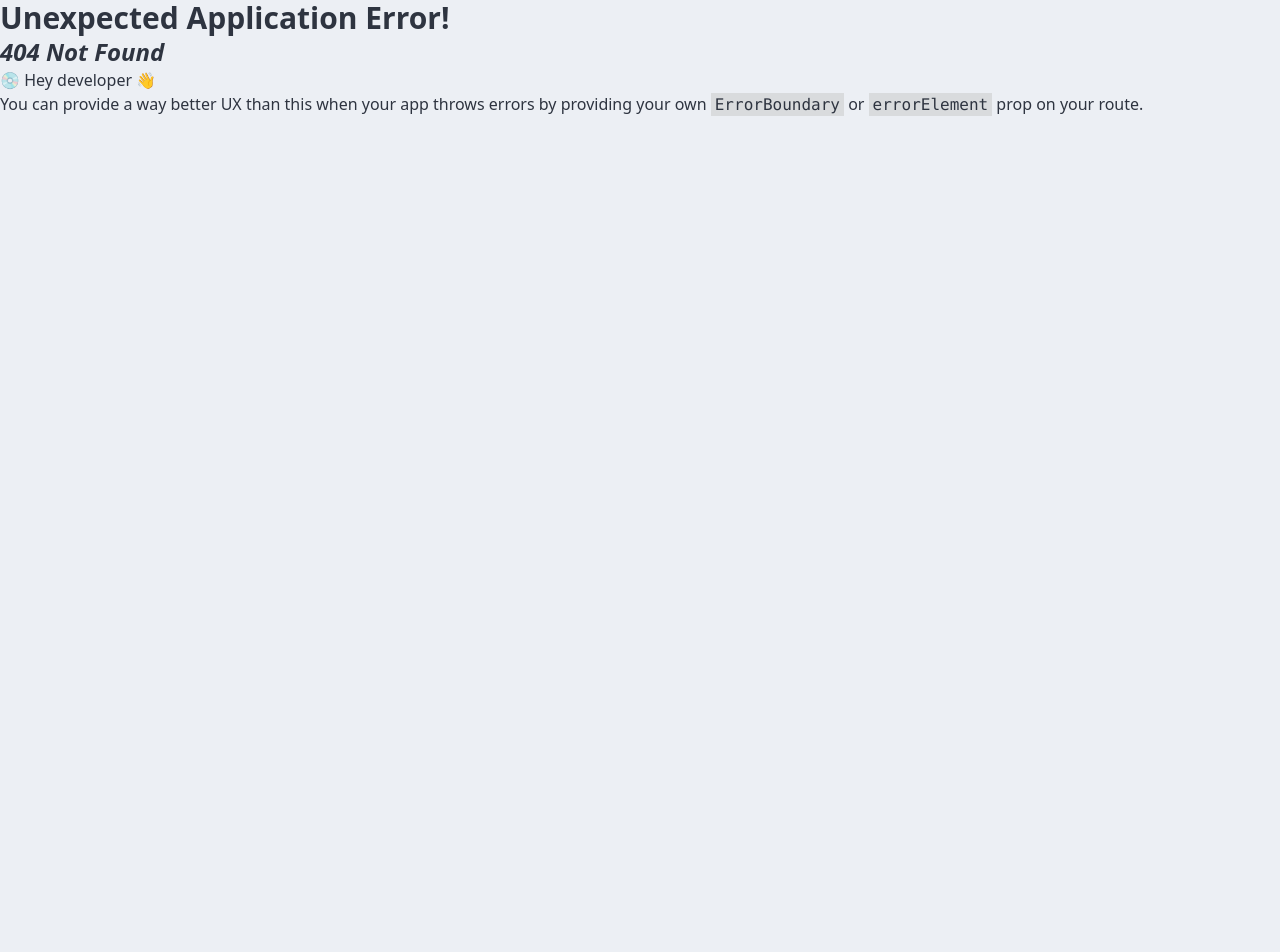
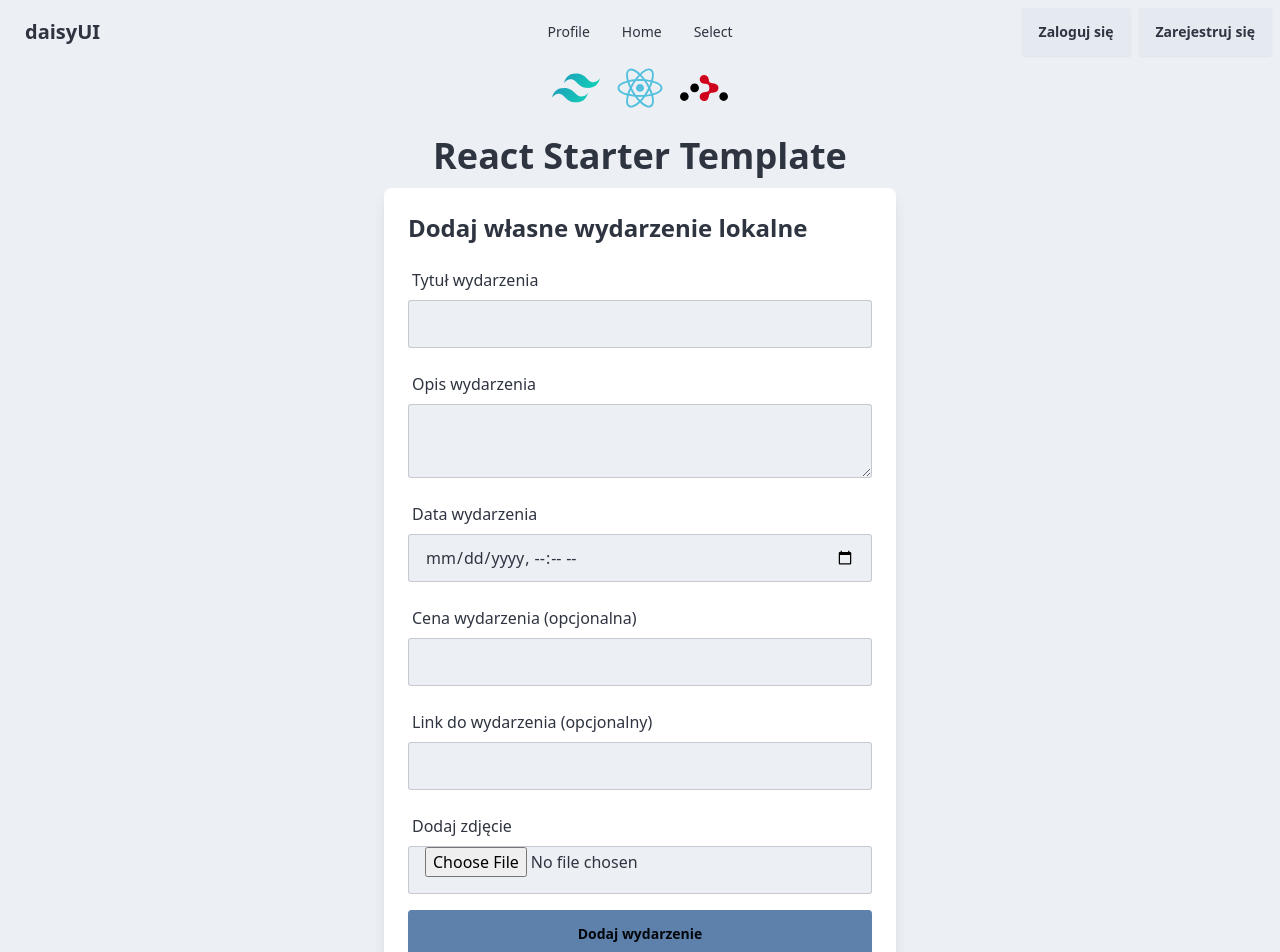
Before and after one commit to ChSylwia/ProjektDyplomowy-serwis-wydarzen-miasta-front, a React (Vite) app: page /events/add in a window 1280 px wide. Before the commit this address had no page. Shown: the top 952 px of the page. Before the commit the page ends 800 px from the top, so only its background shows below. Built offline with nearby package versions, Linux system fonts and the light colour scheme.

Commit message:
add user and basic basic local

```diff
--- a/src/main.jsx
+++ b/src/main.jsx
@@ -3,8 +3,4 @@ import ReactDOM from 'react-dom/client'
 import App from './App.jsx'
 import './index.css'
 
-ReactDOM.createRoot(document.getElementById('root')).render(
-  <React.StrictMode>
-    <App />
-  </React.StrictMode>
-)
+ReactDOM.createRoot(document.getElementById('root')).render(<App />)
--- a/src/pages/LocalEvent/EventAdd.jsx
+++ b/src/pages/LocalEvent/EventAdd.jsx
@@ -0,0 +1,152 @@
+import React, { useState } from 'react'
+import useApiClient from '../../components/Cookie/useApiClient'
+
+const EventAdd = () => {
+  const { post } = useApiClient()
+  const [formData, setFormData] = useState({
+    title: '',
+    description: '',
+    date: '',
+    price: '',
+    link: '',
+    image: ''
+  })
+
+  const [loading, setLoading] = useState(false)
+  const [error, setError] = useState(null)
+  const [success, setSuccess] = useState(false)
+
+  // Handle form input changes
+  const handleInputChange = (e) => {
+    const { name, value } = e.target
+    setFormData({
+      ...formData,
+      [name]: value
+    })
+  }
+
+  // Handle form submission
+  const handleSubmit = async (e) => {
+    e.preventDefault()
+    setLoading(true)
+    setError(null)
+    setSuccess(false)
+
+    try {
+      const response = await post('/local-events/create', formData)
+
+      if (response.ok) {
+        setSuccess(true)
+        setFormData({
+          title: '',
+          description: '',
+          date: '',
+          price: '',
+          link: '',
+          image: ''
+        })
+      } else {
+        throw new Error('Failed to add event')
+      }
+    } catch (err) {
+      setError('Error while creating event. Please try again.')
+    } finally {
+      setLoading(false)
+    }
+  }
+
+  return (
+    <div className='max-w-lg w-full mx-auto p-6 bg-white rounded-lg shadow-lg'>
+      <h2 className='text-2xl font-semibold mb-4'>Dodaj własne wydarzenie lokalne</h2>
+      {success && <div className='alert alert-success mb-4'>Udało się dodać wydarzenie!</div>}
+      {error && <div className='alert alert-error mb-4'>{error}</div>}
+      <form onSubmit={handleSubmit} className='space-y-4'>
+        <div className='form-control'>
+          <label htmlFor='title' className='label'>
+            Tytuł wydarzenia
+          </label>
+          <input
+            type='text'
+            id='title'
+            name='title'
+            value={formData.title}
+            onChange={handleInputChange}
+            required
+            className='input input-bordered w-full'
+          />
+        </div>
+        <div className='form-control'>
+          <label htmlFor='description' className='label'>
+            Opis wydarzenia
+          </label>
+          <textarea
+            id='description'
+            name='description'
+            value={formData.description}
+            onChange={handleInputChange}
+            required
+            className='textarea textarea-bordered w-full'
+          />
+        </div>
+        <div className='form-control'>
+          <label htmlFor='date' className='label'>
+            Data wydarzenia
+          </label>
+          <input
+            type='datetime-local'
+            id='date'
+            name='date'
+            value={formData.date}
+            onChange={handleInputChange}
+            required
+            className='input input-bordered w-full'
+          />
+        </div>
+        <div className='form-control'>
+          <label htmlFor='price' className='label'>
+            Cena wydarzenia (opcjonalna)
+          </label>
+          <input
+            type='number'
+            id='price'
+            name='price'
+            value={formData.price}
+            onChange={handleInputChange}
+            className='input input-bordered w-full'
+          />
+        </div>
+        <div className='form-control'>
+          <label htmlFor='link' className='label'>
+            Link do wydarzenia (opcjonalny)
+          </label>
+          <input
+            type='url'
+            id='link'
+            name='link'
+            value={formData.link}
+            onChange={handleInputChange}
+            className='input input-bordered w-full'
+          />
+        </div>
+        <div className='form-control'>
+          <label htmlFor='image' className='label'>
+            Dodaj zdjęcie
+          </label>
+          <input
+            type='file'
+            id='image'
+            name='image'
+            onChange={handleInputChange}
+            accept='image/*'
+            className='input input-bordered w-full'
+          />
+        </div>
+        <button type='submit' disabled={loading} className='btn btn-primary w-full'>
+          {loading ? 'Dodawanie...' : 'Dodaj wydarzenie'}
+        </button>
+      </form>
+    </div>
+  )
+}
+
+export default EventAdd
--- a/src/pages/SuccessLoggedPage.jsx
+++ b/src/pages/Other/SuccessLoggedPage.jsx
@@ -13,7 +13,7 @@ const SuccessLoggedPage = () => {
 
     if (token) {
       // Save the token in cookies
-      Cookies.set('authToken', token, { expires: 7 }) // Token expires in 1 day
+      Cookies.set('authToken', token, { expires: 10 }) // Token expires in 1 day
       console.log('Token saved to cookies:', token)
 
       // Redirect to a secure page (e.g., profile)
@@ -28,7 +28,7 @@ const SuccessLoggedPage = () => {
 
   return (
     <div className='min-h-screen flex flex-col items-center justify-center bg-gray-100'>
-      <h1 className='text-3xl font-bold text-green-600 mb-4'>Login Successful!</h1>
+      <h1 className='text-3xl font-bold text-blue-600 mb-4'>Login Successful!</h1>
       <p className='text-gray-700'>You will be redirected shortly...</p>
     </div>
   )
--- a/src/pages/ProfilePage/LoginPage.jsx
+++ b/src/pages/ProfilePage/LoginPage.jsx
@@ -2,6 +2,7 @@ import React from 'react'
 import { Formik, Form, Field, ErrorMessage } from 'formik'
 import * as Yup from 'yup'
 import GoogleLoginButton from '../../components/LoginButtons/GoogleLoginButton'
+import { Navigate, redirect } from 'react-router-dom'
 
 const LoginPage = () => {
   const initialValues = {
@@ -33,7 +34,7 @@ const LoginPage = () => {
     fetch('http://127.0.0.1:8000/api/v1/auth/login_check', requestOptions)
       .then((response) => response.json())
       .then((result) => {
-        console.log('Login result:', result)
+        window.location.href = `http://localhost:5173/success?token=${result.token}`
       })
       .catch((error) => {
         console.error('Error:', error)
--- a/src/pages/ProfilePage/ProfilePage.jsx
+++ b/src/pages/ProfilePage/ProfilePage.jsx
@@ -3,25 +3,28 @@ import { useNavigate } from 'react-router-dom'
 import useApiClient from '../../components/Cookie/useApiClient'
 
 const ProfilePage = () => {
-  const { dataProfile, loading } = useApiClient()
   const navigate = useNavigate()
+  const { get } = useApiClient() // Using the custom API client
   const [userData, setUserData] = useState(null)
-
+  const [loading, setLoading] = useState(true)
   useEffect(() => {
     const fetchDataProfile = async () => {
       try {
-        // Simulate API call to get profile data
-        setUserData({
-          first_name: 'John',
-          last_name: 'Doe',
-          email: 'johndoe@example.com',
-          city: 'New York',
-          postal_code: '10001'
-        })
+        const data = await get('/user/current')
+
+        if (data.error) {
+          throw new Error(data.message)
+        }
+
+        setUserData(data.datas) // Assuming 'datas' contains user info
       } catch (error) {
         console.error('Error fetching profile:', error)
+        navigate('/login') // Redirect to login if error occurs
+      } finally {
+        setLoading(false)
       }
     }
+
     fetchDataProfile()
   }, [])
 
@@ -32,29 +35,33 @@ const ProfilePage = () => {
   const handleEventConfiguration = () => {
     navigate('/events/configure')
   }
+
   const handleAddEvent = () => {
     navigate('/events/add')
   }
-  if (loading || !userData) {
+
+  if (loading) {
     return <p>Loading...</p>
   }
 
-  const { first_name, last_name, email, city, postal_code } = userData
+  if (!userData) {
+    return <p>User data not available</p>
+  }
+  const { firstName, lastName, email, city, postalCode } = userData
 
   return (
-    <>
-      <div className='min-h-screen w-full flex items-center justify-center '>
+    <div className='min-h-screen w-full flex items-center justify-center'>
       <div className='bg-white rounded-lg shadow-lg p-6 flex flex-col md:flex-row items-center md:items-start w-full max-w-4xl'>
         {/* Left Section */}
         <div className='flex-1 flex flex-col items-center md:items-start'>
           {/* Profile Avatar */}
           <div className='w-16 h-16 rounded-full bg-blue-500 flex items-center justify-center text-white text-2xl font-bold'>
-              {first_name[0]}
-              {last_name[0]}
+            {firstName}
+            {lastName}
           </div>
           {/* User Information */}
           <div className='mt-4 text-center md:text-left'>
-              <h2 className='text-lg font-bold'>{`${first_name} ${last_name}`}</h2>
+            <h2 className='text-lg font-bold'>{`${firstName} ${lastName}`}</h2>
             <p className='text-gray-500'>{email}</p>
           </div>
           <div className='mt-4'>
@@ -62,7 +69,7 @@ const ProfilePage = () => {
               <span className='font-semibold'>Miasto:</span> {city}
             </p>
             <p className='text-gray-700'>
-                <span className='font-semibold'>Kod pocztowy:</span> {postal_code}
+              <span className='font-semibold'>Kod pocztowy:</span> {postalCode}
             </p>
           </div>
           <div className='flex flex-col space-y-2 p-2'>
@@ -72,9 +79,7 @@ const ProfilePage = () => {
             >
               Edytuj dane
             </button>
-              <button className='text-left font-semibold text-sm hover:underline'>
-                Usuń konto
-              </button>
+            <button className='text-left font-semibold text-sm hover:underline'>Usuń konto</button>
           </div>
         </div>
 
@@ -101,7 +106,6 @@ const ProfilePage = () => {
         </div>
       </div>
     </div>
-    </>
   )
 }
 
```
Also changed, not shown: src/pages/Details/LocalEventDetails.jsx (added, +75 -0 lines), src/routes.jsx (+6 -2 lines). Lines whose indentation alone changed are shown as unchanged.
